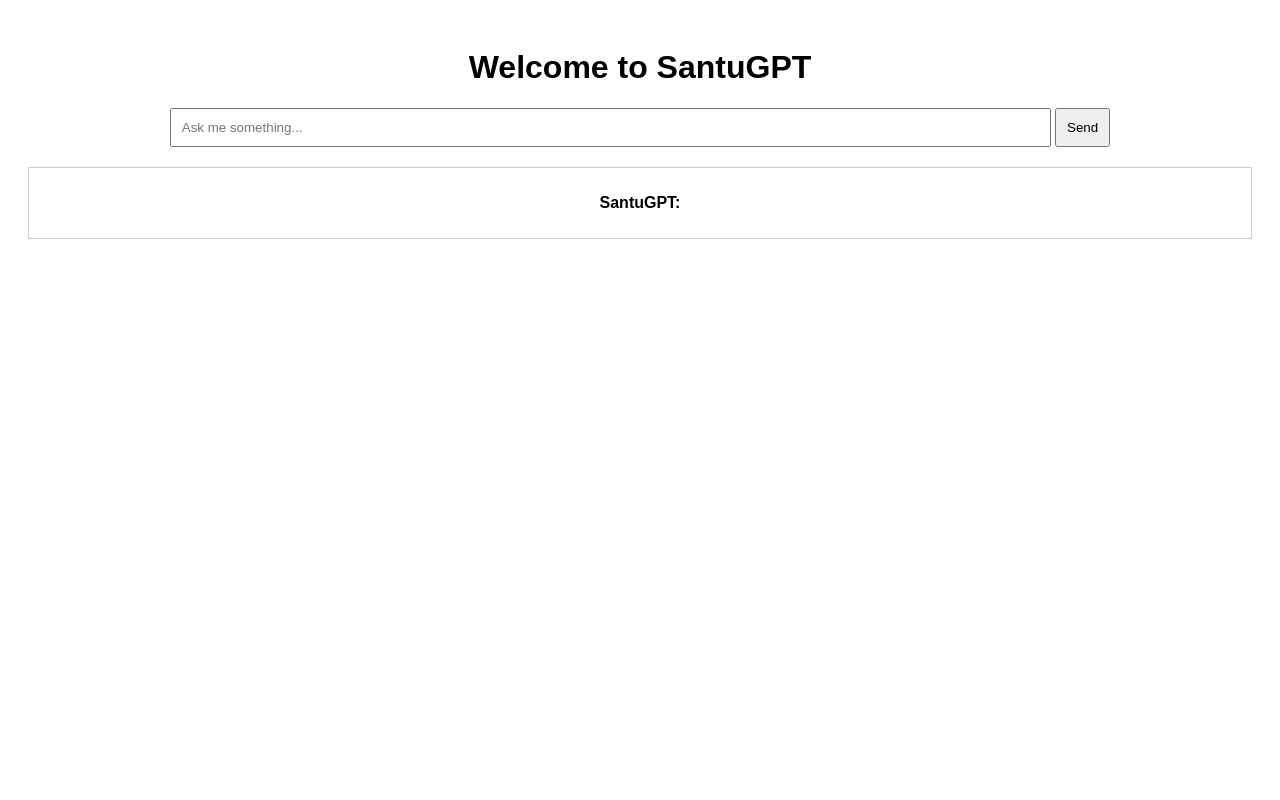
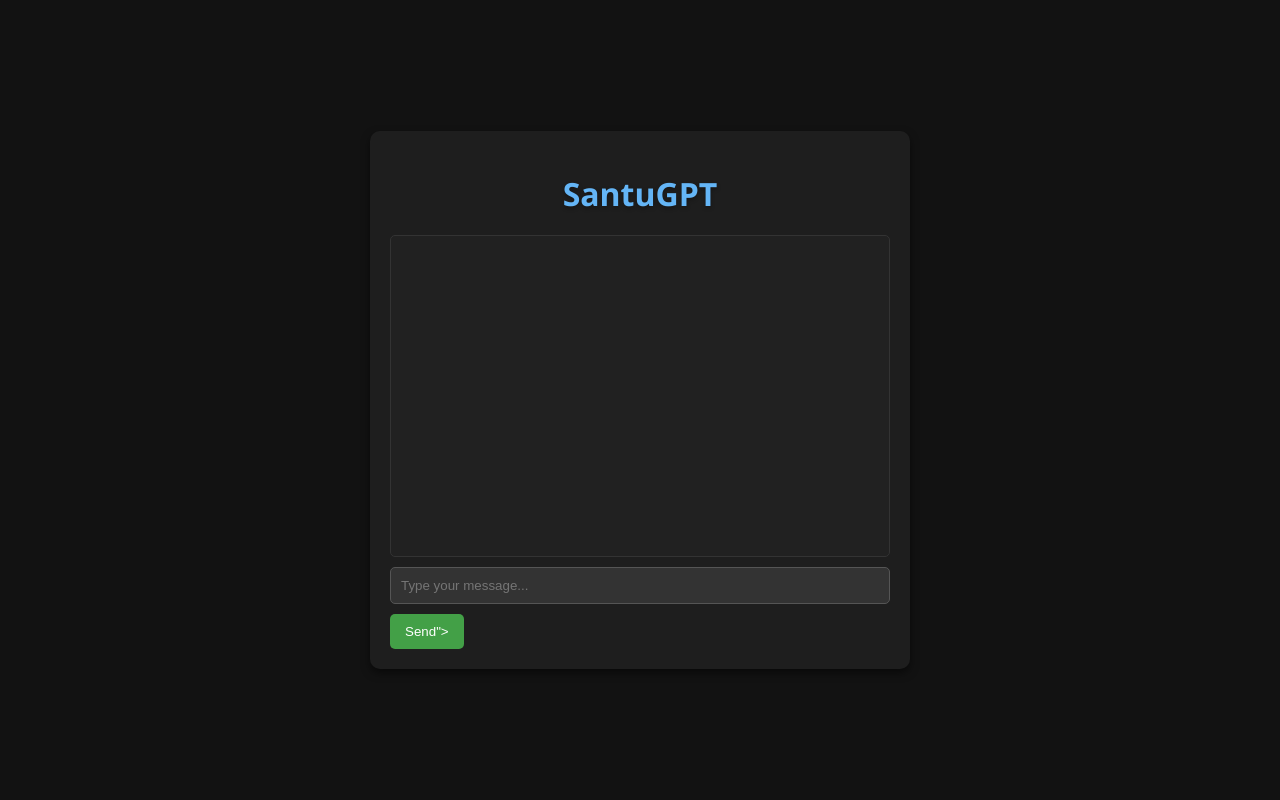
Before and after one commit to Santupramanik/santugpt, a Flask app: page / in a window 1280 px wide. Run offline with Flask 3, Linux system fonts and the light colour scheme.

Commit message:
Update index.html
complete UI change

```diff
--- a/templates/index.html
+++ b/templates/index.html
@@ -2,21 +2,183 @@
 <html>
 <head>
     <title>SantuGPT Chatbot</title>
+    <meta name="viewport" content="width=device-width, initial-scale=1.0"> <!-- Add viewport meta tag -->
     <style>
-        body { font-family: Arial, sans-serif; text-align: center; padding: 20px; }
-        input { padding: 10px; width: 70%; }
-        button { padding: 10px; cursor: pointer; }
-        .chat-box { margin-top: 20px; border: 1px solid #ccc; padding: 10px; }
+        /* General Styles */
+        body {
+            font-family: 'Segoe UI', Tahoma, Geneva, Verdana, sans-serif;
+            background-color: #121212; /* Dark background */
+            color: #fff; /* White text */
+            margin: 0;
+            padding: 0;
+            display: flex;
+            justify-content: center;
+            align-items: center;
+            min-height: 100vh;
+            overflow: hidden; /* Hide scrollbars if content overflows */
+        }
+
+        #chat-container {
+            width: 90%; /* Adjust width for smaller screens */
+            max-width: 500px; /* Maximum width for larger screens */
+            background-color: #1e1e1e; /* Slightly lighter dark background */
+            border-radius: 10px;
+            box-shadow: 0 4px 8px rgba(0, 0, 0, 0.5); /* More pronounced shadow */
+            padding: 20px;
+            margin: 20px;
+            animation: fadeIn 0.5s ease-in-out; /* Fade-in animation */
+        }
+
+        @keyframes fadeIn {
+            from { opacity: 0; transform: translateY(-20px); }
+            to { opacity: 1; transform: translateY(0); }
+        }
+
+        h1 {
+            text-align: center;
+            color: #64b5f6; /* Blue heading */
+            margin-bottom: 20px;
+            text-shadow: 0 2px 4px rgba(0, 0, 0, 0.3); /* Text shadow for emphasis */
+        }
+
+        /* Chat Log Styles */
+        #chat-log {
+            height: 300px;
+            overflow-y: scroll;
+            padding: 10px;
+            border: 1px solid #333; /* Dark border */
+            border-radius: 5px;
+            margin-bottom: 10px;
+            background-color: #212121; /* Darker background for chat log */
+        }
+
+        #chat-log p {
+            margin: 5px 0;
+            padding: 8px;
+            border-radius: 5px;
+            word-break: break-word;
+            opacity: 0;
+            animation: slideIn 0.3s ease-out forwards; /* Slide-in animation */
+        }
+
+        @keyframes slideIn {
+            from { opacity: 0; transform: translateX(-20px); }
+            to { opacity: 1; transform: translateX(0); }
+        }
+
+        #chat-log p:nth-child(odd) {
+            background-color: #2e2e2e; /* Slightly lighter dark background for alternating messages */
+        }
+
+        #chat-log b {
+            font-weight: bold;
+            color: #a5d6a7; /* Light green for username */
+        }
+
+        /* Input Area Styles */
+        #user-input {
+            width: 100%;
+            padding: 10px;
+            border: 1px solid #555; /* Darker border */
+            border-radius: 5px;
+            margin-bottom: 10px;
+            box-sizing: border-box;
+            background-color: #333; /* Dark input background */
+            color: #fff; /* White input text */
+        }
+
+        button {
+            background-color: #43a047; /* Darker green button */
+            color: white;
+            padding: 10px 15px;
+            border: none;
+            border-radius: 5px;
+            cursor: pointer;
+            transition: background-color 0.3s ease, transform 0.1s ease; /* Transition for hover and click effects */
+        }
+
+        button:hover {
+            background-color: #2e7d32; /* Even darker green on hover */
+        }
+
+        button:active {
+            transform: scale(0.95); /* Slight scale-down on click */
+        }
+
+        /* Error Message Style */
+        .error {
+            color: #f44336; /* Red error color */
+            font-style: italic;
+        }
+
+        /* Media Queries for Responsiveness */
+        @media (max-width: 768px) {
+            #chat-container {
+                width: 95%; /* Further reduce width on smaller screens */
+                margin: 10px; /* Reduce margin on smaller screens */
+            }
+
+            #chat-log {
+                height: 200px; /* Reduce height on smaller screens */
+            }
+        }
+
+        @media (max-width: 480px) {
+            h1 {
+                font-size: 24px; /* Reduce heading font size on very small screens */
+            }
+
+            button {
+                padding: 8px 12px; /* Reduce button padding on very small screens */
+                font-size: 14px;
+            }
+        }
     </style>
 </head>
 <body>
-    <h1>Welcome to SantuGPT</h1>
-    <form method="POST">
-        <input type="text" name="user_input" placeholder="Ask me something..." required>
-        <button type="submit">Send</button>
-    </form>
-    <div class="chat-box">
-        <p><b>SantuGPT:</b> {{ response }}</p>
+    <div id="chat-container">
+        <h1>SantuGPT</h1>
+        <div id="chat-log"></div>
+        <input type="text" id="user-input" placeholder="Type your message...">
+        <button onclick="sendMessage()">Send"></button>
     </div>
+
+    <script>
+        function sendMessage() {
+            const userInput = document.getElementById("user-input").value;
+            const chatLog = document.getElementById("chat-log");
+
+            // Display user message
+            chatLog.innerHTML += `<p><b>You:</b> ${userInput}</p>`;
+
+            // Send message to Flask backend
+            fetch('/ask', {
+                method: 'POST',
+                headers: {
+                    'Content-Type': 'application/x-www-form-urlencoded',
+                },
+                body: `user_input=${encodeURIComponent(userInput)}`
+            })
+            .then(response => response.json())
+            .then(data => {
+                if (data.error) {
+                    chatLog.innerHTML += `<p class="error"><b>Error:</b> ${data.error}</p>`;
+                } else {
+                    chatLog.innerHTML += `<p><b>SantuGPT:</b> ${data.response}</p>`;
+                }
+                chatLog.scrollTop = chatLog.scrollHeight; // Scroll to bottom
+                // Animate new message appearance
+                const newMessage = chatLog.lastElementChild;
+                newMessage.style.opacity = 0;
+                newMessage.animate({ opacity: 1 }, { duration: 300, fill: 'forwards' });
+            })
+            .catch(error => {
+                console.error('Error:', error);
+                chatLog.innerHTML += `<p class="error"><b>Error:</b> ${error}</p>`;
+            });
+
+            document.getElementById("user-input").value = ''; // Clear input
+        }
+    </script>
 </body>
 </html>
```
